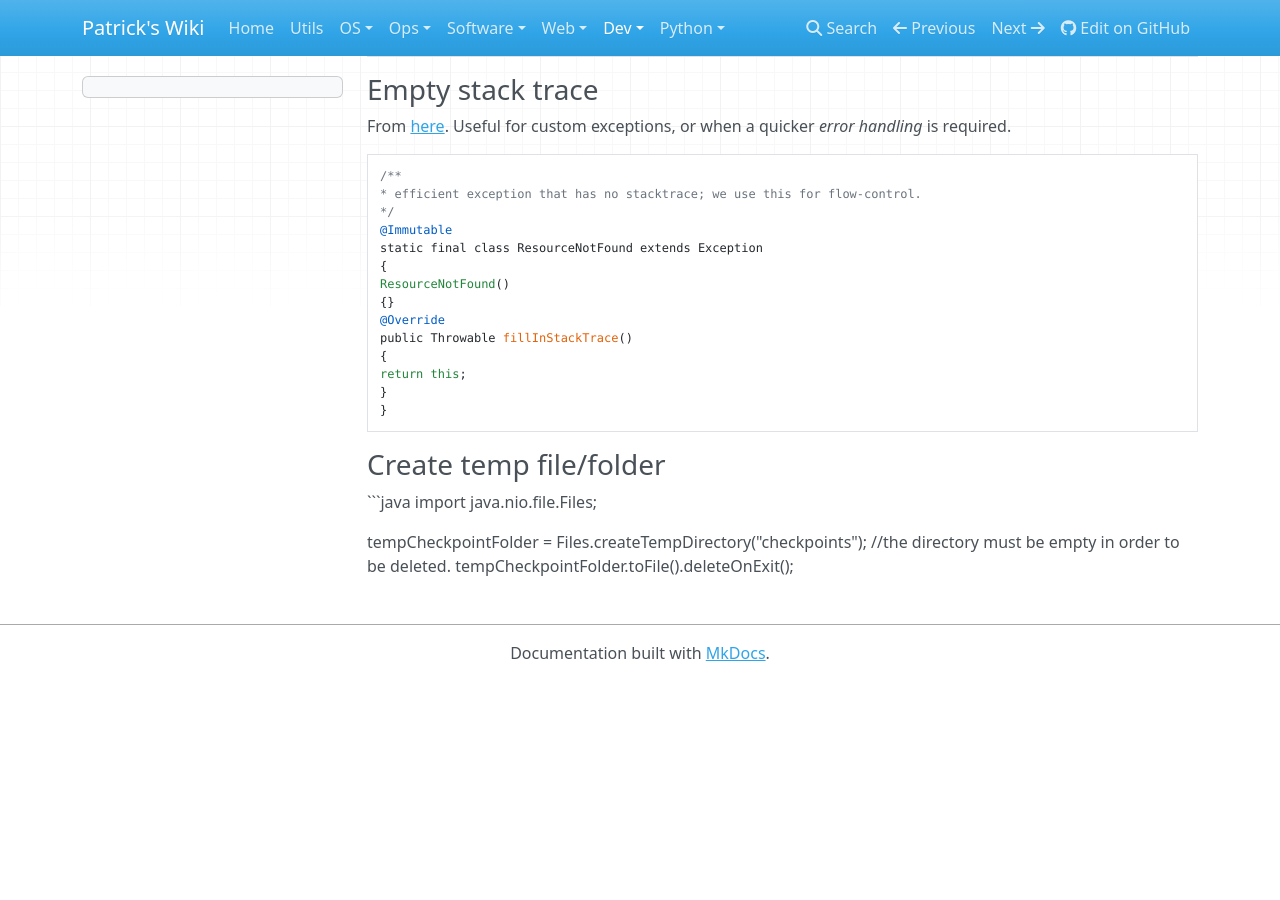
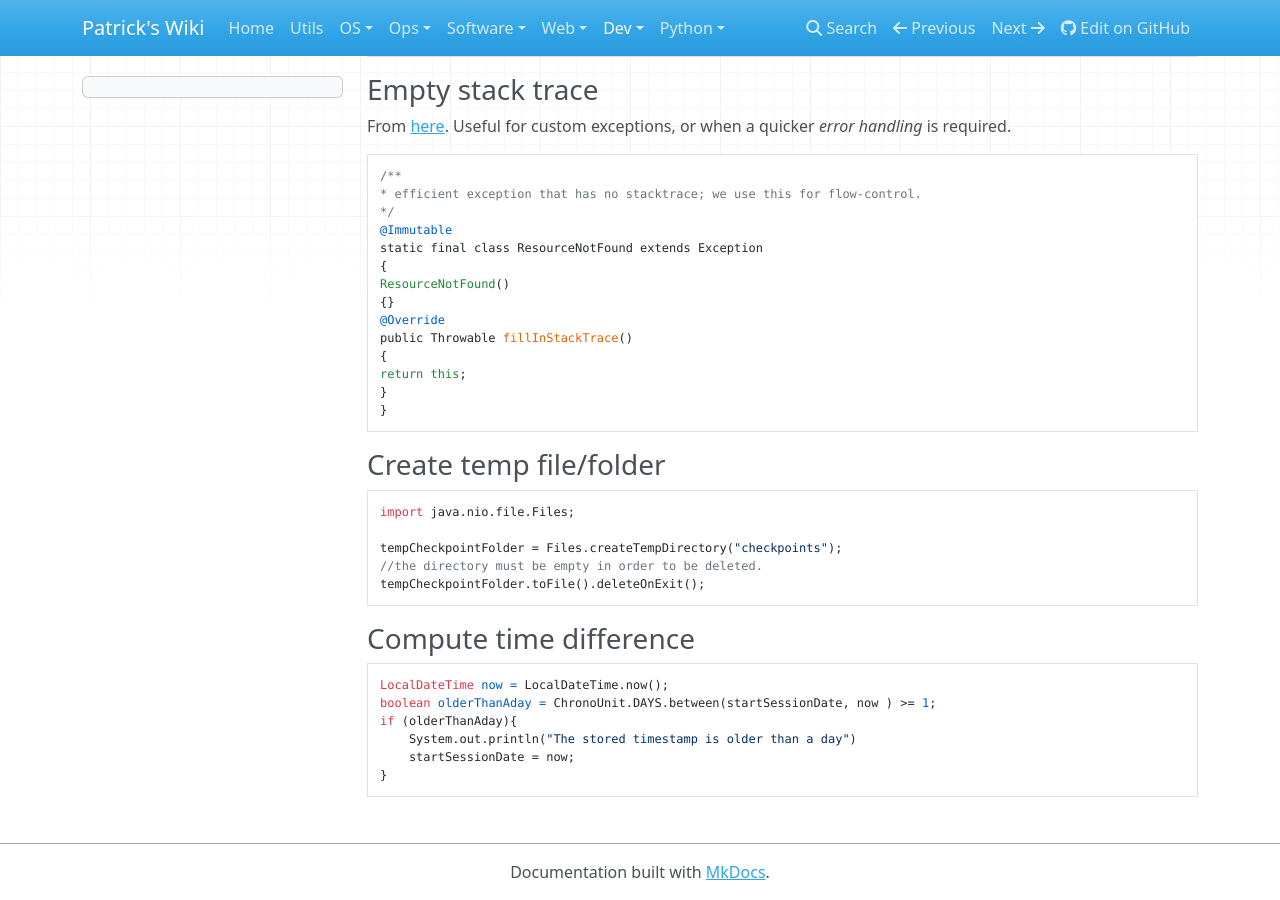
Before and after one commit to patsancu/wiki, an MkDocs documentation site: the page built from docs/dev/Java/Java-snippets.md, in a window 1280 px wide and 900 px high, scrolled down 2321 px. Built offline with MkDocs 1.6.1, drawn with Linux system fonts in a browser that asks for light colours; nearby versions of some CDN libraries; before the commit the page ends 3002 px from its top, so only the background shows below that.

Commit message:
java: check time elapsed between two dates

````diff
--- a/docs/dev/Java/Java-snippets.md
+++ b/docs/dev/Java/Java-snippets.md
@@ -147,3 +147,14 @@ import java.nio.file.Files;
 tempCheckpointFolder = Files.createTempDirectory("checkpoints");
 //the directory must be empty in order to be deleted.
 tempCheckpointFolder.toFile().deleteOnExit();
+```
+
+### Compute time difference
+```java
+LocalDateTime now = LocalDateTime.now();
+boolean olderThanAday = ChronoUnit.DAYS.between(startSessionDate, now ) >= 1;
+if (olderThanAday){
+    System.out.println("The stored timestamp is older than a day")
+    startSessionDate = now;
+}
+```
````
